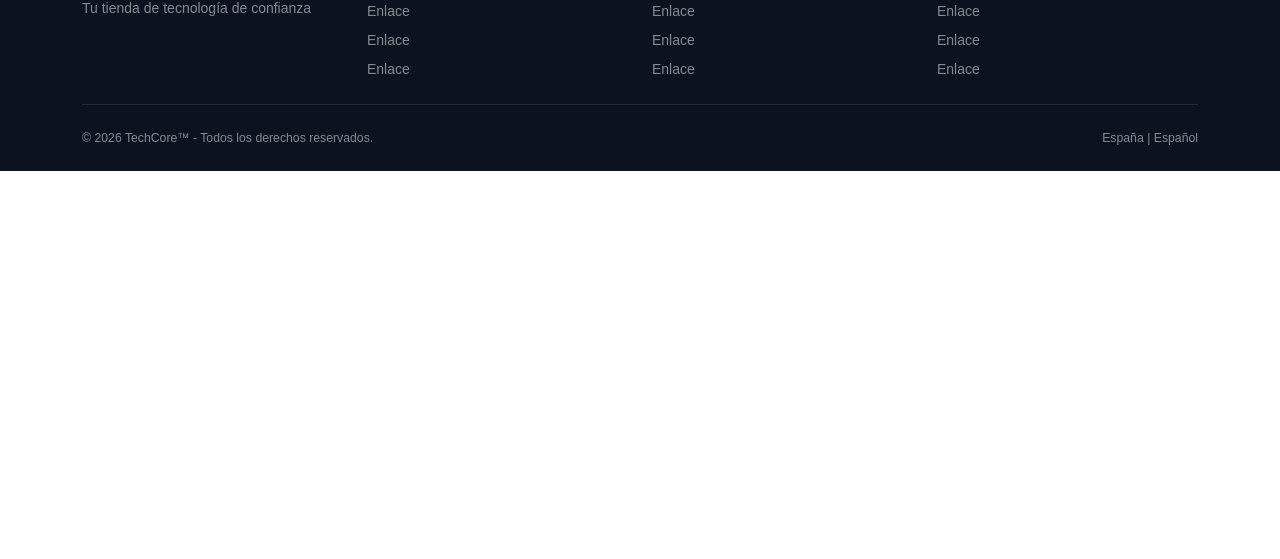
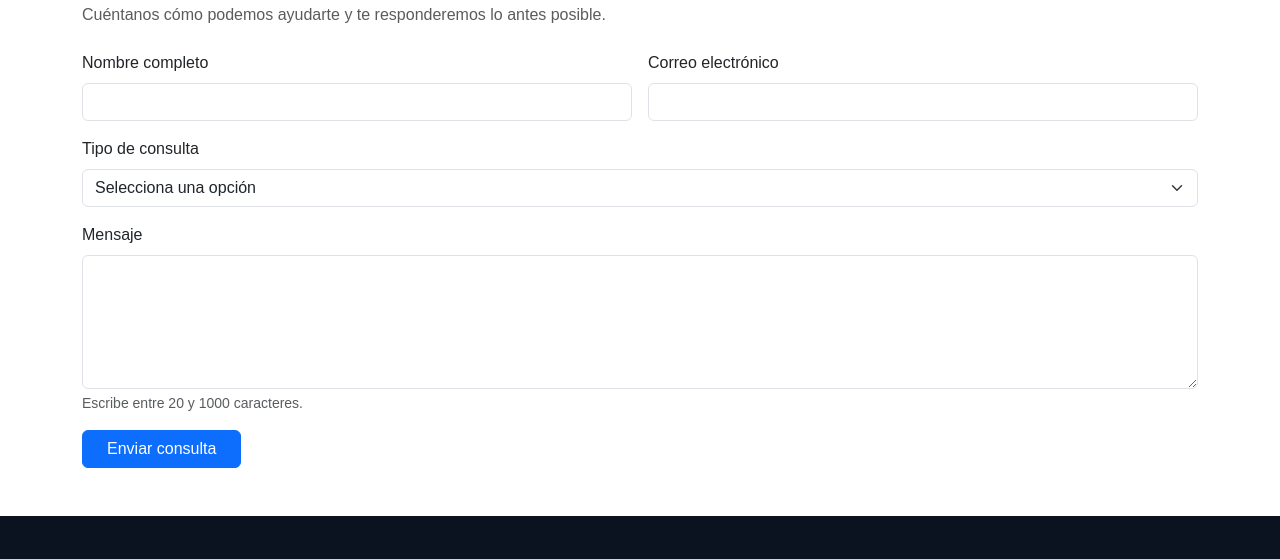
Before and after one commit to degarram/TechCore, a website built with Vite: page index.html in a window 1280 px wide. Shown: the part 1448-2007 px from the top of the page. Before the commit the page ends 1619 px from the top, so only its background shows below. Built offline with nearby package versions, Linux system fonts and the light colour scheme; a web font is replaced by a local one.

Commit message:
Changes for feature/semantic-contact-form-bootstrap
It's been added a section on the bottom part of the main content with a contact form

```diff
--- a/index.html
+++ b/index.html
@@ -286,6 +286,93 @@
                 </ul>
             </div>
         </section>
+
+        <section class="py-5 bg-white" aria-labelledby="contact-title">
+            <div class="container">
+                <header class="mb-4">
+                    <h2 id="contact-title" class="h4 fw-bold text-dark mb-2">Contacta con TechCore</h2>
+                    <p class="text-muted mb-0">Cuéntanos cómo podemos ayudarte y te responderemos lo antes posible.</p>
+                </header>
+
+                <form id="contact-form" class="row g-3 needs-validation" novalidate>
+                    <div class="col-12 col-md-6">
+                        <label for="full-name" class="form-label">Nombre completo</label>
+                        <input
+                            id="full-name"
+                            name="fullName"
+                            class="form-control"
+                            type="text"
+                            minlength="2"
+                            pattern="^[A-Za-zÁÉÍÓÚáéíóúÑñÜü]+(?:[ '\-][A-Za-zÁÉÍÓÚáéíóúÑñÜü]+)+$"
+                            autocomplete="name"
+                            required
+                            aria-describedby="full-name-invalid full-name-valid"
+                        >
+                        <div id="full-name-invalid" class="invalid-feedback">Introduce tu nombre y apellido, usando solo letras.</div>
+                        <div id="full-name-valid" class="valid-feedback">El nombre tiene un formato válido.</div>
+                    </div>
+
+                    <div class="col-12 col-md-6">
+                        <label for="email" class="form-label">Correo electrónico</label>
+                        <input
+                            id="email"
+                            name="email"
+                            class="form-control"
+                            type="email"
+                            autocomplete="email"
+                            required
+                            aria-describedby="email-invalid email-valid"
+                        >
+                        <div id="email-invalid" class="invalid-feedback">Introduce una dirección de correo electrónico válida.</div>
+                        <div id="email-valid" class="valid-feedback">El correo electrónico tiene un formato válido.</div>
+                    </div>
+
+                    <div class="col-12">
+                        <label for="inquiry-type" class="form-label">Tipo de consulta</label>
+                        <select
+                            id="inquiry-type"
+                            name="inquiryType"
+                            class="form-select"
+                            required
+                            aria-describedby="inquiry-type-invalid inquiry-type-valid"
+                        >
+                            <option value="" selected disabled>Selecciona una opción</option>
+                            <option value="product">Información sobre un producto</option>
+                            <option value="order">Estado de un pedido</option>
+                            <option value="technical">Soporte técnico</option>
+                            <option value="other">Otra consulta</option>
+                        </select>
+                        <div id="inquiry-type-invalid" class="invalid-feedback">Selecciona el tipo de consulta.</div>
+                        <div id="inquiry-type-valid" class="valid-feedback">Has seleccionado un tipo de consulta.</div>
+                    </div>
+
+                    <div class="col-12">
+                        <label for="message" class="form-label">Mensaje</label>
+                        <textarea
+                            id="message"
+                            name="message"
+                            class="form-control"
+                            rows="5"
+                            minlength="20"
+                            maxlength="1000"
+                            required
+                            aria-describedby="message-help message-invalid message-valid"
+                        ></textarea>
+                        <div id="message-help" class="form-text">Escribe entre 20 y 1000 caracteres.</div>
+                        <div id="message-invalid" class="invalid-feedback">Escribe un mensaje de entre 20 y 1000 caracteres.</div>
+                        <div id="message-valid" class="valid-feedback">El mensaje tiene una longitud válida.</div>
+                    </div>
+
+                    <div class="col-12">
+                        <button type="submit" class="btn btn-primary px-4">Enviar consulta</button>
+                    </div>
+
+                    <div id="contact-success" class="col-12 alert alert-success d-none mb-0" role="status" tabindex="-1">
+                        Hemos recibido tu consulta. Te responderemos lo antes posible.
+                    </div>
+                </form>
+            </div>
+        </section>
     </main>
 
     <!-- FOOTER (<footer role="contentinfo">) -->
--- a/src/js/main.js
+++ b/src/js/main.js
@@ -1,4 +1,25 @@
 import '../scss/styles.scss'
 import 'bootstrap'
 
-console.log('Hello, TechCore!')
+const contactForm = document.querySelector('#contact-form')
+const contactSuccess = document.querySelector('#contact-success')
+
+if (contactForm instanceof HTMLFormElement) {
+  contactForm.addEventListener('submit', (event) => {
+    event.preventDefault()
+    contactForm.classList.add('was-validated')
+
+    if (!contactForm.checkValidity()) {
+      contactForm.querySelector(':invalid')?.focus()
+      return
+    }
+
+    contactForm.reset()
+    contactForm.classList.remove('was-validated')
+
+    if (contactSuccess instanceof HTMLElement) {
+      contactSuccess.classList.remove('d-none')
+      contactSuccess.focus()
+    }
+  })
+}
```
Also changed, not shown: .devcontainer/devcontainer.json (added).
